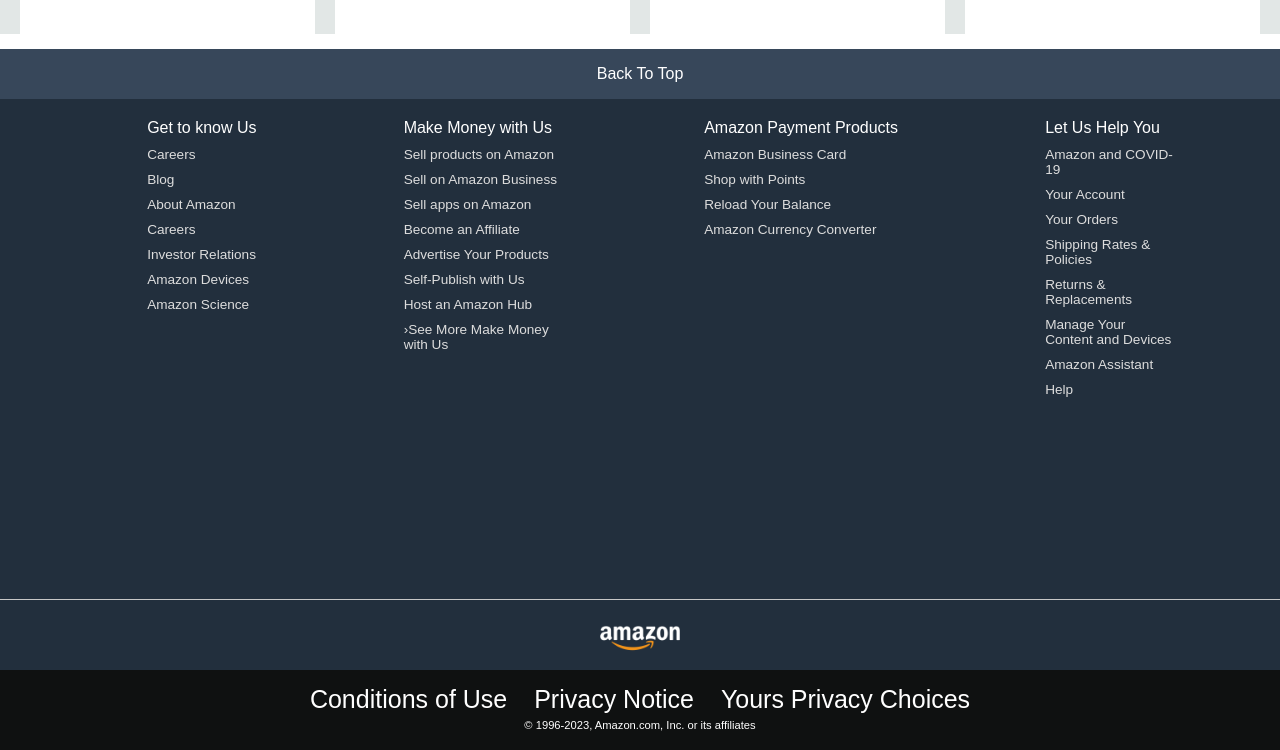
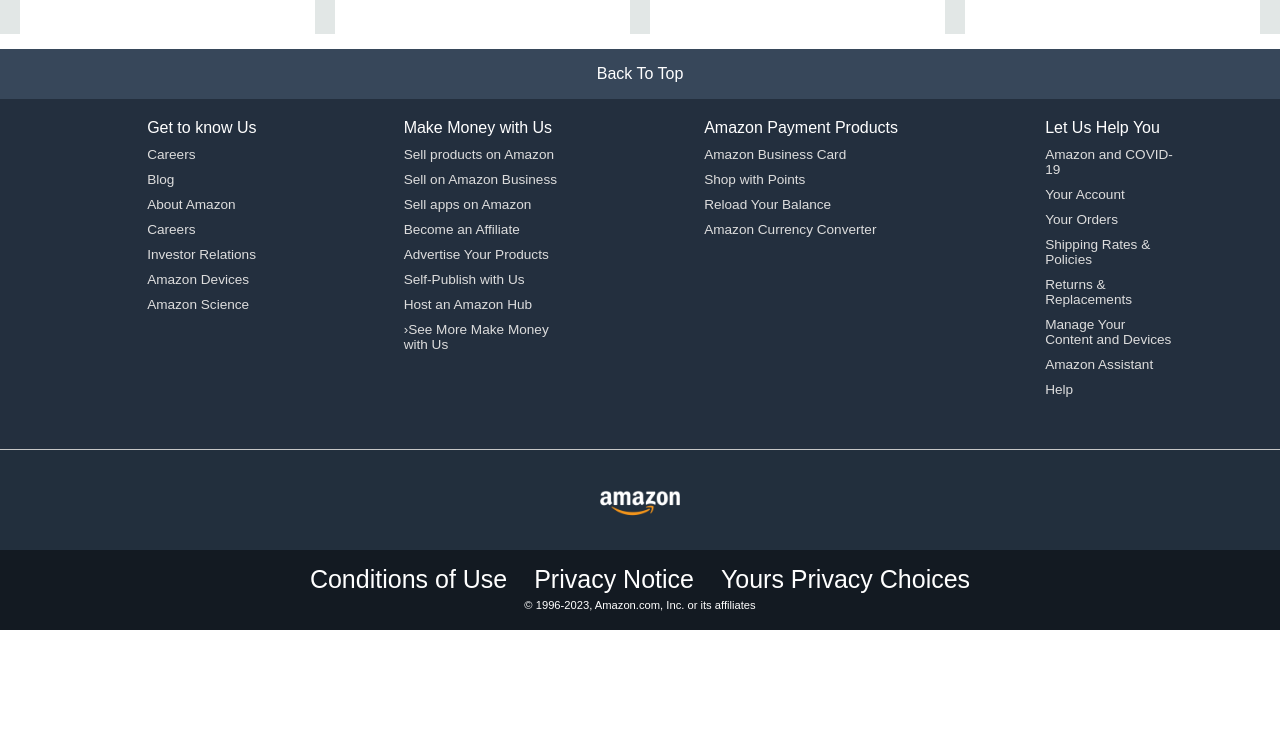
Before and after one commit to avikghosh2605/Amazon_Clone, a plain HTML site: page index.html in a window 1280 px wide. Shown: the part 1306-2056 px from the top of the page. After the commit the page ends 1936 px from the top, so only its background shows below. Drawn offline with Linux system fonts and the light colour scheme.

Commit message:
cheng ehieght foot 2

```diff
--- a/asset/style.css
+++ b/asset/style.css
@@ -216,9 +216,10 @@ footer {
 }
 
 .foot-panel2{
-    background-color: #222f3d;
+    /* background-color: #222f3d; */
+    background-color: #232f3e;
     color: white;
-    height: 500px;
+    height: 350px;
     display: flex;
     justify-content: space-evenly;
 }
@@ -242,7 +243,7 @@ ul a {
     background-color: #222f3d;
     color: white;
     border-top: 0.5px solid #c7c7c7;
-    height: 70px;
+    height: 100px;
     display: flex;
     justify-content: center;
     align-items: center;
@@ -288,7 +289,8 @@ ul a {
 } */
 /* .........................................................  */
 .foot-panel5 {
-    background-color: #0f1111;
+    /* background-color: #0f1111; */
+    background-color: #131a22;
     color: white;
     height: 80px;
     font-size: 0.7rem;
```
